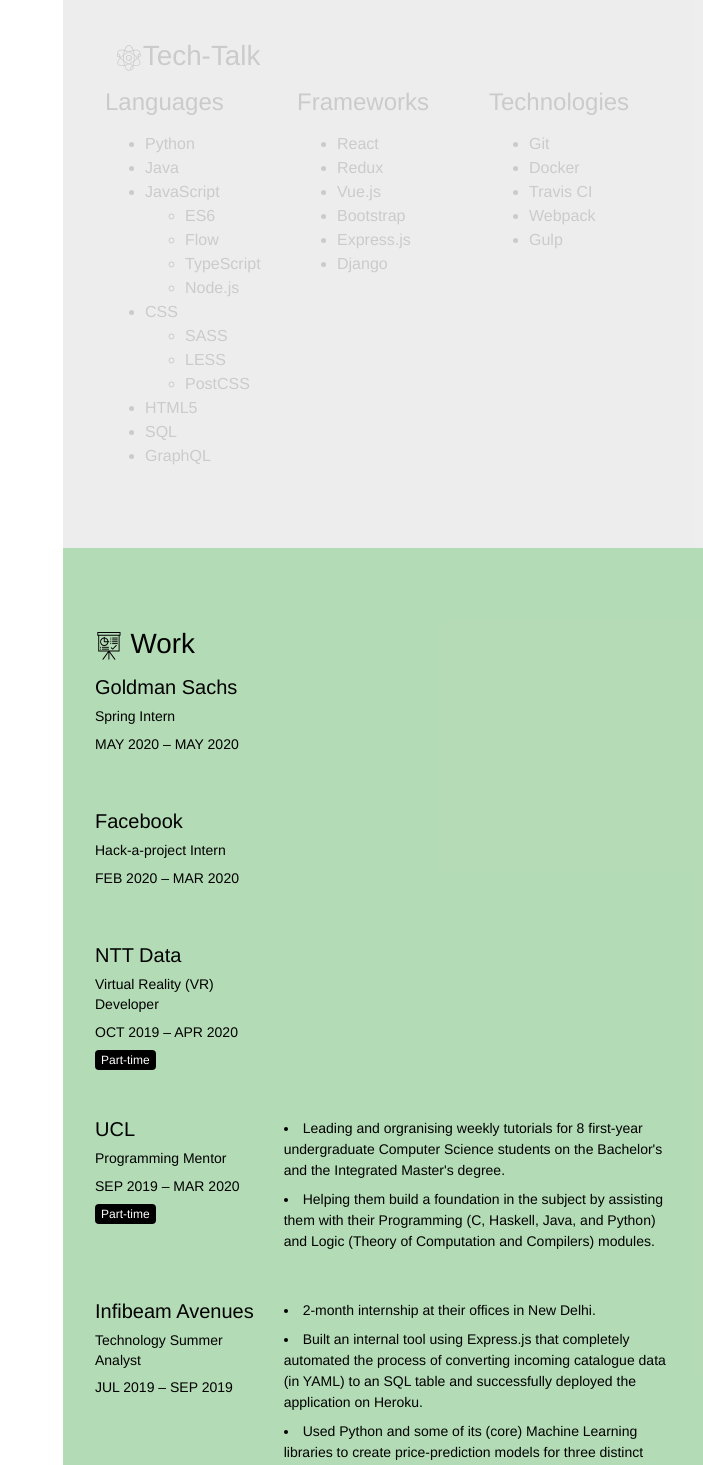
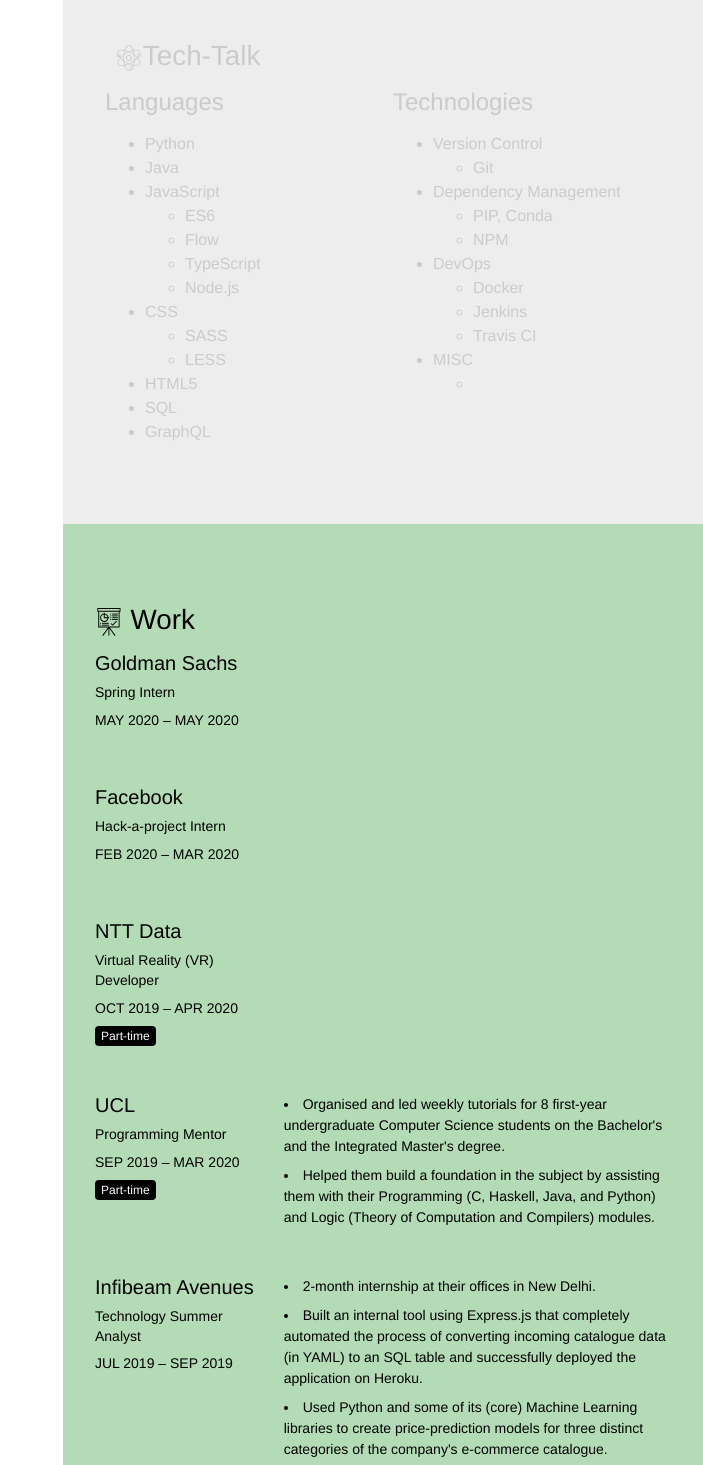
Before and after one commit to abircb/abircb.github.io, a Vue app in the folder nouveau/abirbhushan.com/: page / in a window 1280 px wide. Shown: the part 1160-2625 px from the top of the page, without its empty margins (577-1280 px from the left). Built offline with nearby package versions, Linux system fonts and the light colour scheme.

Commit message:
minor change to content

```diff
--- a/nouveau/abirbhushan.com/src/components/section/Contact.vue
+++ b/nouveau/abirbhushan.com/src/components/section/Contact.vue
@@ -1,10 +1,12 @@
 <template>
   <div class="contact">
     <p>
-      If you think my skills could be of use or simply have something interesting to discuss,
+      If you think my skills could be of use or simply have something
+      interesting to discuss,
     </p>
     <p>
-      drop me a line at <a href="mailto:bhushan.abir@gmail.com">bhushan.abir@gmail.com</a> 🤝
+      drop me a line at
+      <a href="mailto:bhushan.abir@gmail.com">bhushan.abir@gmail.com</a>
     </p>
   </div>
 </template>
--- a/nouveau/abirbhushan.com/src/components/section/OpenSource.vue
+++ b/nouveau/abirbhushan.com/src/components/section/OpenSource.vue
@@ -41,8 +41,8 @@
     </p>
     <p>
       📟
-      <a href="shorturl.at/CGOTU" target="_blank">LaTeX Cheat Sheet</a>: A LaTeX
-      cheat sheet as a Chrome extension.
+      <a href="https://shorturl.at/dlqEI" target="_blank">LaTeX Cheat Sheet</a>:
+      A LaTeX cheat sheet as a Chrome extension.
     </p>
   </div>
 </template>
--- a/nouveau/abirbhushan.com/src/components/section/Skills.vue
+++ b/nouveau/abirbhushan.com/src/components/section/Skills.vue
@@ -16,7 +16,6 @@
         <ul>
           <li>SASS</li>
           <li>LESS</li>
-          <li>PostCSS</li>
         </ul>
         <li>HTML5</li>
         <li>SQL</li>
@@ -24,6 +23,7 @@
       </ul>
     </div>
 
+    <!---
       <div class="col">
         <h2>Frameworks</h2>
         <ul>
@@ -35,14 +35,30 @@
           <li>Django</li>
         </ul>
       </div>
+    --->
+
     <div class="col">
       <h2>Technologies</h2>
       <ul>
+        <li>Version Control</li>
+        <ul>
           <li>Git</li>
+        </ul>
+        <li>Dependency Management</li>
+        <ul>
+          <li>PIP, Conda</li>
+          <li>NPM</li>
+        </ul>
+        <li>DevOps</li>
+        <ul>
           <li>Docker</li>
+          <li>Jenkins</li>
           <li>Travis CI</li>
-        <li>Webpack</li>
-        <li>Gulp</li>
+        </ul>
+        <li>MISC</li>
+        <ul>
+          <li></li>
+        </ul>
       </ul>
     </div>
   </div>
--- a/nouveau/abirbhushan.com/src/components/section/Work.vue
+++ b/nouveau/abirbhushan.com/src/components/section/Work.vue
@@ -30,12 +30,12 @@
       partTime
     >
       <li>
-        Leading and orgranising weekly tutorials for 8 first-year undergraduate
+        Organised and led weekly tutorials for 8 first-year undergraduate
         Computer Science students on the Bachelor's and the Integrated Master's
         degree.
       </li>
       <li>
-        Helping them build a foundation in the subject by assisting them with
+        Helped them build a foundation in the subject by assisting them with
         their Programming (C, Haskell, Java, and Python) and Logic (Theory of
         Computation and Compilers) modules.
       </li>
```
Lines whose indentation alone changed are shown as unchanged.
